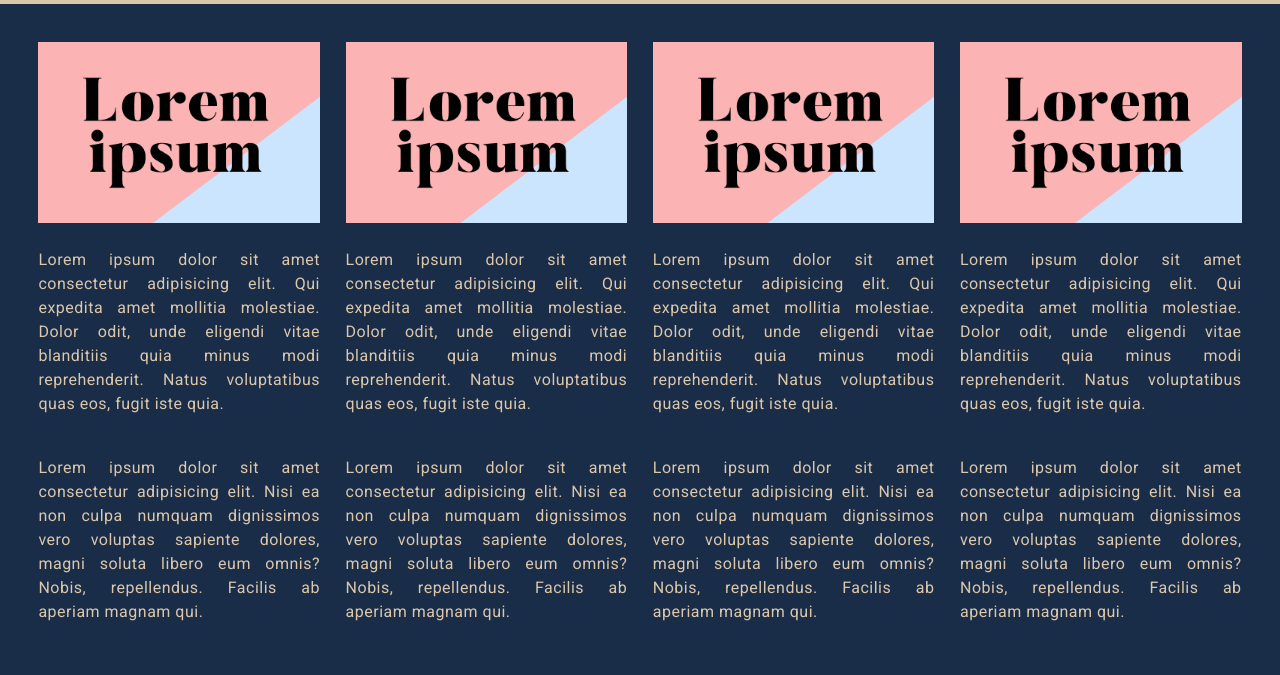
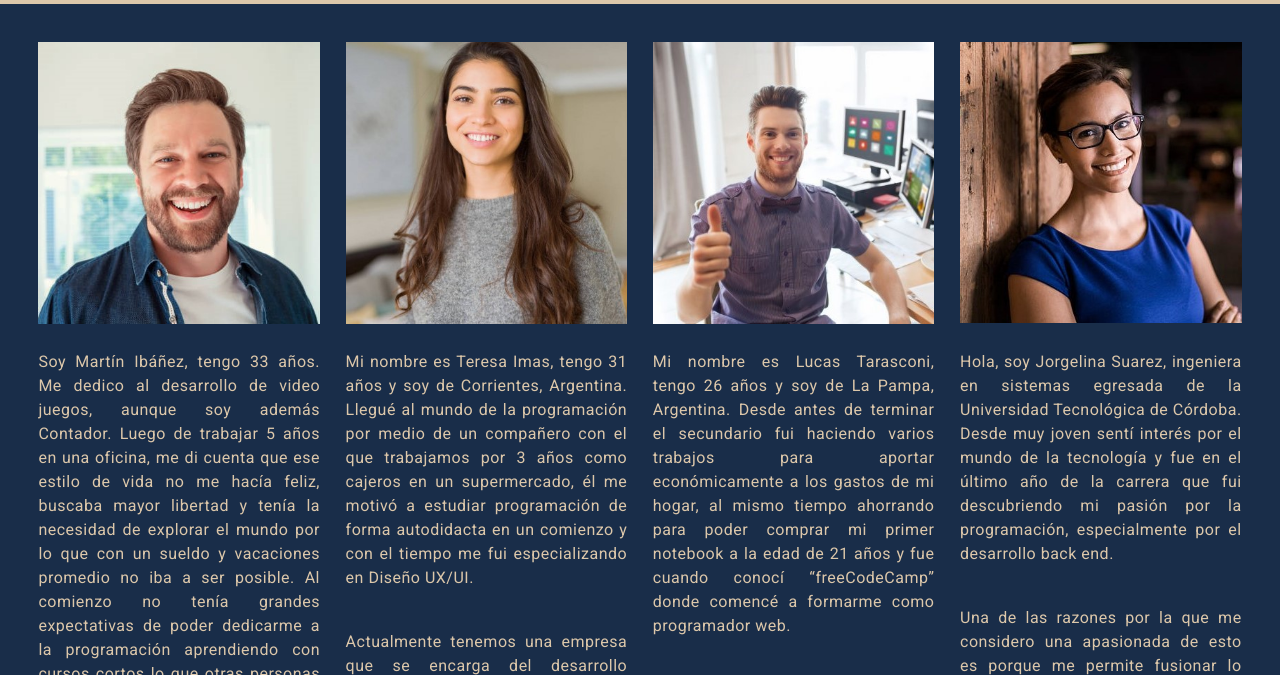
Before and after one commit to gaspipalacios/porQueProgramar, a plain HTML site: page historias.html in a window 1280 px wide. Shown: the part 60-735 px from the top of the page. Drawn offline with nearby package versions, Linux system fonts and the light colour scheme.

Commit message:
QUINTO COMMIT: Contenido en sección HISTORIAS

```diff
--- a/historias.html
+++ b/historias.html
@@ -42,26 +42,26 @@
 
         <section class="historiaContenido">
 
-            <img class="historiaContenido__img" id="img1" src="media/LOREM.png" alt="historia1">
-            <img class="historiaContenido__img" id="img2" src="media/LOREM.png" alt="historia2">
-            <img class="historiaContenido__img" id="img3" src="media/LOREM.png" alt="historia3">
-            <img class="historiaContenido__img" id="img4" src="media/LOREM.png" alt="historia4">
+            <img class="historiaContenido__img" id="img1" src="media/historias/hombre1.jpg" alt="historia1">
+            <img class="historiaContenido__img" id="img2" src="media/historias/mujer1.jpg" alt="historia2">
+            <img class="historiaContenido__img" id="img3" src="media/historias/hombre2.jpg" alt="historia3">
+            <img class="historiaContenido__img" id="img4" src="media/historias/mujer2.jpg" alt="historia4">
 
             <div class="historiaContenido__texto" id="txt1">
-                <p class="todo__parrafo">Lorem ipsum dolor sit amet consectetur adipisicing elit. Qui expedita amet mollitia molestiae. Dolor odit, unde eligendi vitae blanditiis quia minus modi reprehenderit. Natus voluptatibus quas eos, fugit iste quia.</p><br>
-                <p class="todo__parrafo">Lorem ipsum dolor sit amet consectetur adipisicing elit. Nisi ea non culpa numquam dignissimos vero voluptas sapiente dolores, magni soluta libero eum omnis? Nobis, repellendus. Facilis ab aperiam magnam qui.</p>
+                <p class="todo__parrafo">Soy Martín Ibáñez, tengo 33 años. Me dedico al desarrollo de video juegos, aunque soy además Contador. Luego de trabajar 5 años en una oficina, me di cuenta que ese estilo de vida no me hacía feliz, buscaba mayor libertad y tenía la necesidad de explorar el mundo por lo que con un sueldo y vacaciones promedio no iba a ser posible. Al comienzo no tenía grandes expectativas de poder dedicarme a la programación aprendiendo con cursos cortos lo que otras personas aprenden en años de formación me embarqué en el primero de ellos en “Coderhouse”, donde aprendí las bases y a partir de ello fui especializándome.</p><br>
+                <p class="todo__parrafo">Actualmente soy un nómada digital, he recorrido 25 países mientras trabajo y consigo nuevos clientes. Es en base a mi experiencia, que quiero animar a todas aquellas personas que se encuentren en la duda a que lo intenten, a que se arriesguen a dar ese primer gran paso.</p>
             </div>
             <div class="historiaContenido__texto" id="txt2">
-                <p class="todo__parrafo">Lorem ipsum dolor sit amet consectetur adipisicing elit. Qui expedita amet mollitia molestiae. Dolor odit, unde eligendi vitae blanditiis quia minus modi reprehenderit. Natus voluptatibus quas eos, fugit iste quia.</p><br>
-                <p class="todo__parrafo">Lorem ipsum dolor sit amet consectetur adipisicing elit. Nisi ea non culpa numquam dignissimos vero voluptas sapiente dolores, magni soluta libero eum omnis? Nobis, repellendus. Facilis ab aperiam magnam qui.</p>
+                <p class="todo__parrafo">Mi nombre es Teresa Imas, tengo 31 años y soy de Corrientes, Argentina. Llegué al mundo de la programación por medio de un compañero con el que trabajamos por 3 años como cajeros en un supermercado, él me motivó a estudiar programación de forma autodidacta en un comienzo y con el tiempo me fui especializando en Diseño UX/UI.</p><br>
+                <p class="todo__parrafo">Actualmente tenemos una empresa que se encarga del desarrollo completo de sitios web y apps, donde yo me especializo en la experiencia del usuario e interfaz. A la par, estamos montando una fundación para aquellas personas que desean introducirse al mundo del desarrollo y no cuentan con formación previa ni con recursos económicos para llevarlo a cabo.</p>
             </div>
             <div class="historiaContenido__texto" id="txt3">
-                <p class="todo__parrafo">Lorem ipsum dolor sit amet consectetur adipisicing elit. Qui expedita amet mollitia molestiae. Dolor odit, unde eligendi vitae blanditiis quia minus modi reprehenderit. Natus voluptatibus quas eos, fugit iste quia.</p><br>
-                <p class="todo__parrafo">Lorem ipsum dolor sit amet consectetur adipisicing elit. Nisi ea non culpa numquam dignissimos vero voluptas sapiente dolores, magni soluta libero eum omnis? Nobis, repellendus. Facilis ab aperiam magnam qui.</p>
+                <p class="todo__parrafo">Mi nombre es Lucas Tarasconi, tengo 26 años y soy de La Pampa, Argentina. Desde antes de terminar el secundario fui haciendo varios trabajos para aportar económicamente a los gastos de mi hogar, al mismo tiempo ahorrando para poder comprar mi primer notebook a la edad de 21 años y fue cuando conocí “freeCodeCamp” donde comencé a formarme como programador web.</p><br>
+                <p class="todo__parrafo">Actualmente, me dedico al desarrollo web full stack, donde mis principales habilidades son de diseño. Pero mi objetivo ahora es perfeccionarme en back end, por ello estoy haciendo una especialización para poder brindar un servicio más completo a mis clientes.</p>
             </div>
             <div class="historiaContenido__texto" id="txt4">
-                <p class="todo__parrafo">Lorem ipsum dolor sit amet consectetur adipisicing elit. Qui expedita amet mollitia molestiae. Dolor odit, unde eligendi vitae blanditiis quia minus modi reprehenderit. Natus voluptatibus quas eos, fugit iste quia.</p><br>
-                <p class="todo__parrafo">Lorem ipsum dolor sit amet consectetur adipisicing elit. Nisi ea non culpa numquam dignissimos vero voluptas sapiente dolores, magni soluta libero eum omnis? Nobis, repellendus. Facilis ab aperiam magnam qui.</p>
+                <p class="todo__parrafo">Hola, soy Jorgelina Suarez, ingeniera en sistemas egresada de la Universidad Tecnológica de Córdoba. Desde muy joven sentí interés por el mundo de la tecnología y fue en el último año de la carrera que fui descubriendo mi pasión por la programación, especialmente por el desarrollo back end.</p><br>
+                <p class="todo__parrafo">Una de las razones por la que me considero una apasionada de esto es porque me permite fusionar lo que me apasiona con la flexibilidad horaria y un buen ingreso económico. Considero el equilibrio entre las diferentes actividades de mi vida como un aspecto fundamental a tener en cuenta en mi día a día y me cuesta imaginar otro trabajo que me brinde todas las oportunidades halladas en este mundo de la programación.</p>
             </div>
         </section>
     </main>
```
Also changed, not shown: media/historias/hombre1.jpg (added), media/historias/hombre2.jpg (added), media/historias/mujer1.jpg (added), media/historias/mujer2.jpg (added).
